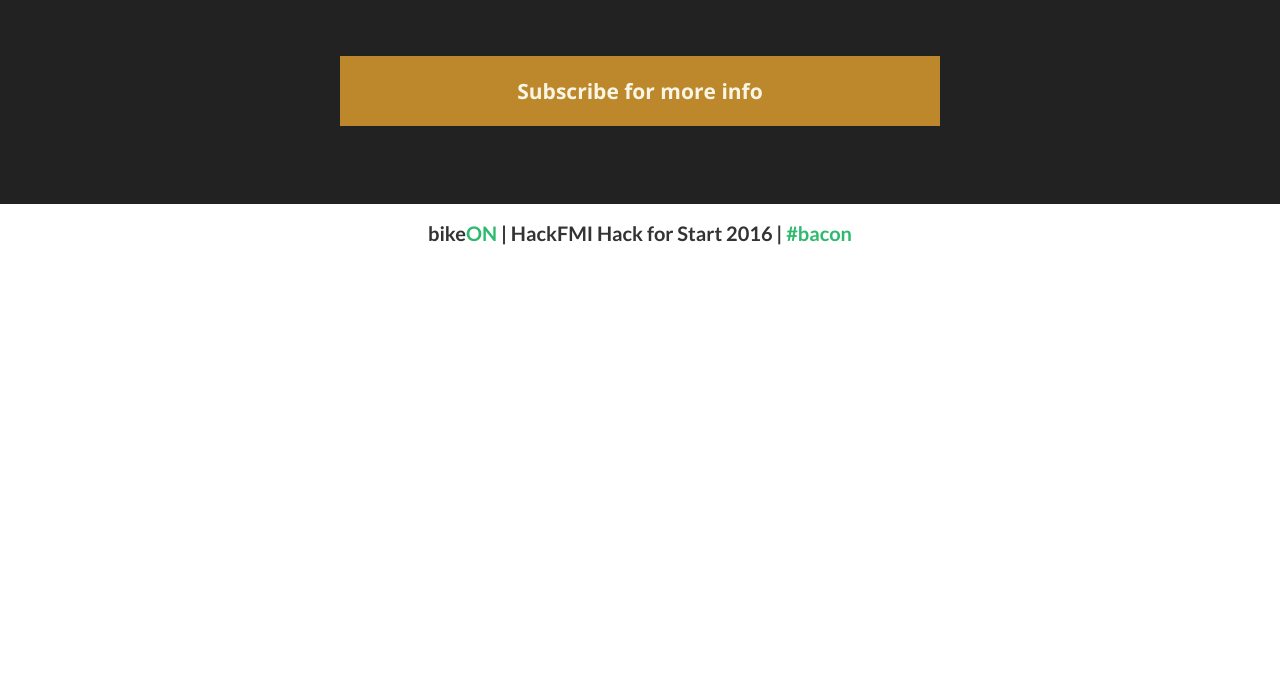
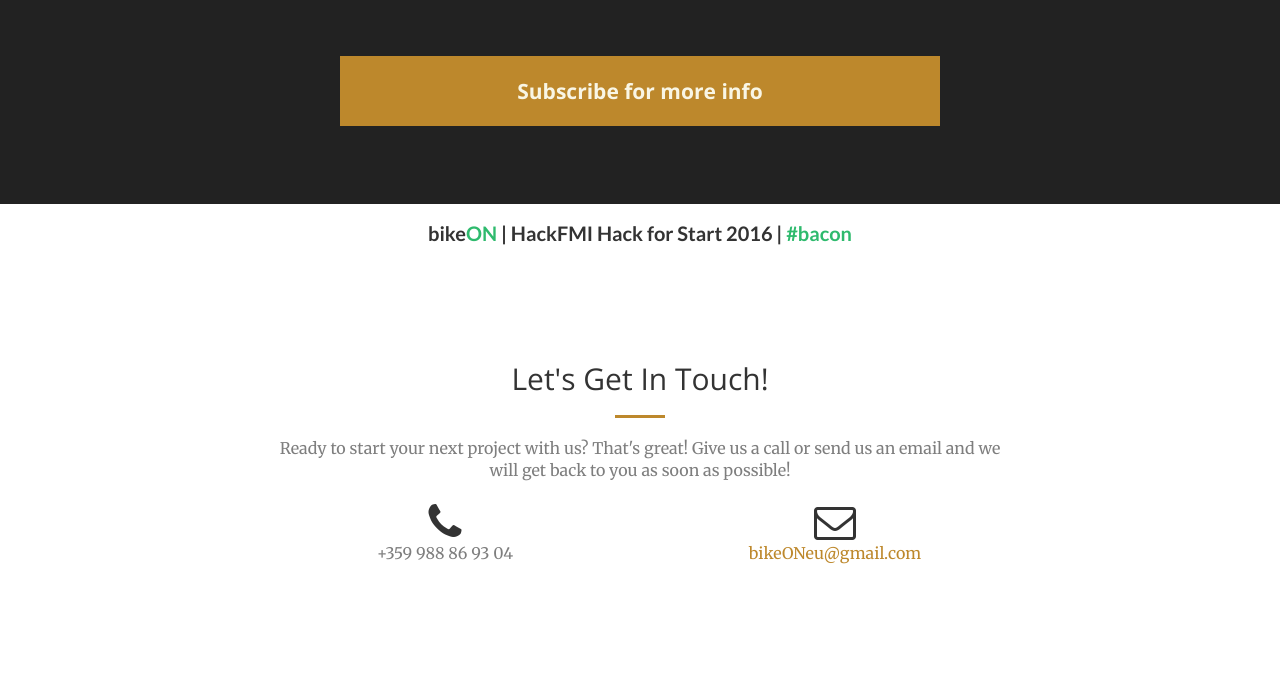
Before and after one commit to itsankoff/bikeon, a plain HTML site: page bikeon-website/index.html in a window 1280 px wide. Shown: the part 1829-2513 px from the top of the page. Before the commit the page ends 2091 px from the top, so only its background shows below. Drawn offline with nearby package versions, Linux system fonts and the light colour scheme.

Commit message:
Contact.

```diff
--- a/bikeon-website/index.html
+++ b/bikeon-website/index.html
@@ -230,7 +230,7 @@
         </div>
     </aside> -->
 
- <!--    <section id="contact" class="block">
+    <section id="contact" class="block">
         <div class="container">
             <div class="row">
                 <div class="col-lg-8 col-lg-offset-2 text-center">
@@ -240,15 +240,15 @@
                 </div>
                 <div class="col-lg-4 col-lg-offset-2 text-center">
                     <i class="fa fa-phone fa-3x wow bounceIn"></i>
-                    <p>123-456-6789</p>
+                    <p>+359 988 86 93 04</p>
                 </div>
                 <div class="col-lg-4 text-center">
                     <i class="fa fa-envelope-o fa-3x wow bounceIn" data-wow-delay=".1s"></i>
-                    <p><a href="mailto:your-email@your-domain.com">feedback@startbootstrap.com</a></p>
+                    <p><a href="mailto:your-email@your-domain.com">bikeONeu@gmail.com</a></p>
                 </div>
             </div>
         </div>
-    </section> -->
+    </section>
 
     <!-- jQuery -->
     <script src="js/jquery.js"></script>
```
